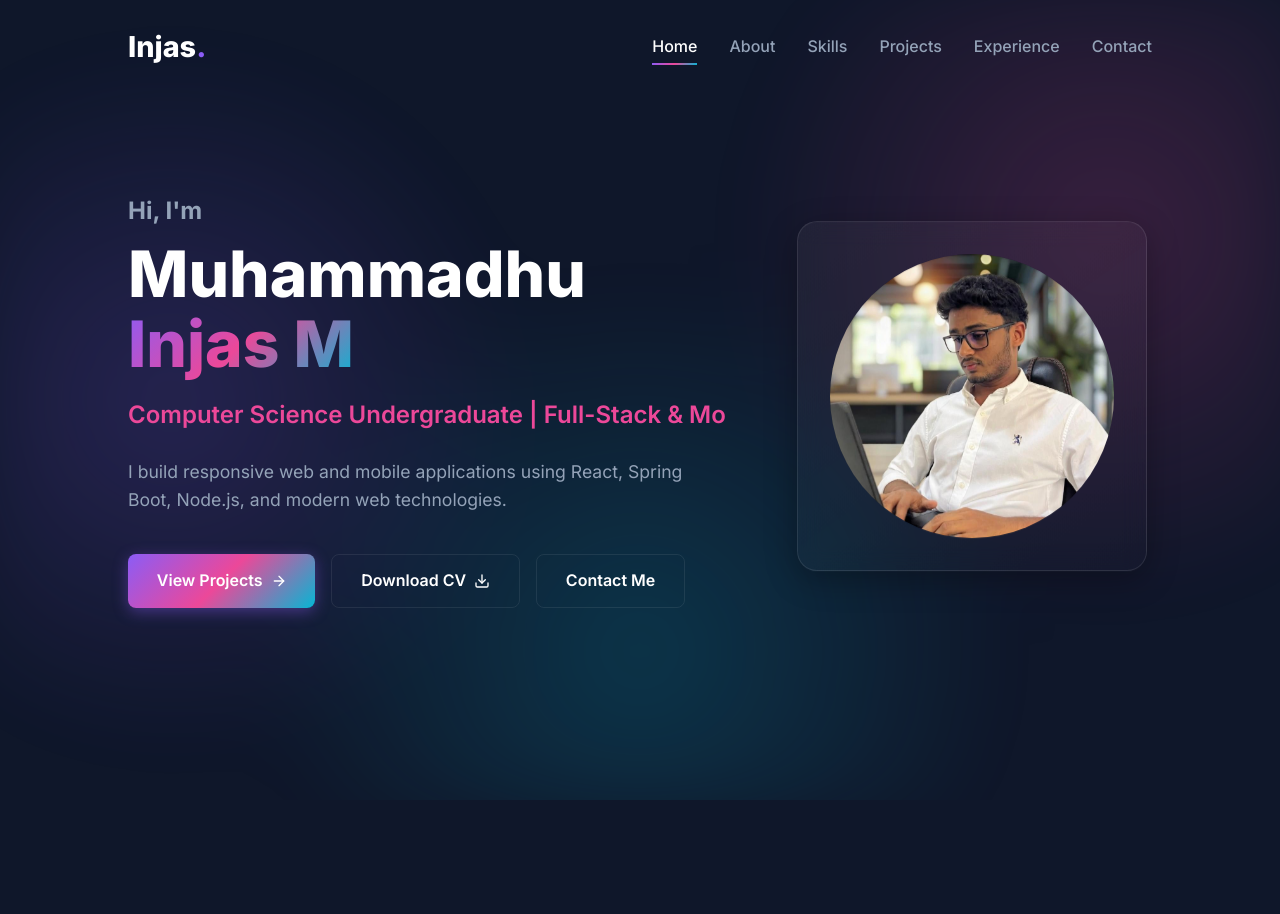
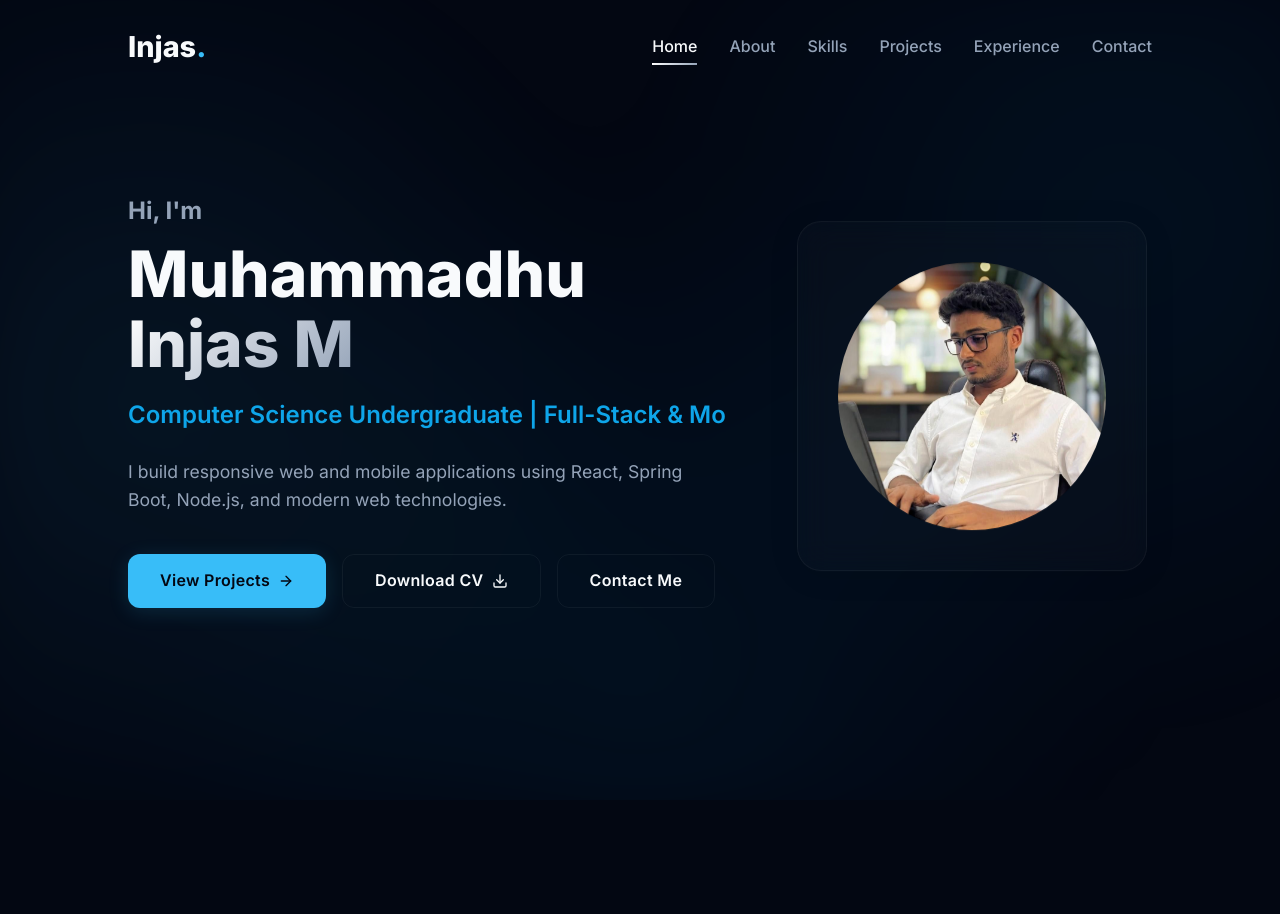
Before and after one commit to injaz89/portfolio, a React (Vite) app: page / in a window 1280 px wide. Shown: the top 914 px of the page. Built offline with nearby package versions, Linux system fonts and the light colour scheme.

Commit message:
feat: implement portfolio structure with new component styles and Hero section integration

```diff
--- a/src/App.css
+++ b/src/App.css
@@ -1,16 +1,17 @@
 @import url('https://fonts.googleapis.com/css2?family=Inter:wght@300;400;500;600;700;800&display=swap');
 
 :root {
-  --bg-color: #0f172a;
-  --card-bg: rgba(255, 255, 255, 0.04);
-  --card-border: rgba(255, 255, 255, 0.08);
-  --primary: #8b5cf6;
-  --secondary: #ec4899;
-  --tertiary: #06b6d4;
-  --text-main: #ffffff;
+  --bg-color: #030712;
+  --card-bg: rgba(255, 255, 255, 0.02);
+  --card-border: rgba(255, 255, 255, 0.05);
+  --primary: #38bdf8;
+  --secondary: #0ea5e9;
+  --tertiary: #0284c7;
+  --text-main: #f8fafc;
   --text-muted: #94a3b8;
-  --gradient-text: linear-gradient(135deg, var(--primary), var(--secondary), var(--tertiary));
-  --gradient-hover: linear-gradient(135deg, var(--secondary), var(--primary));
+  --gradient-text: linear-gradient(135deg, #ffffff, #94a3b8);
+  --gradient-hover: linear-gradient(135deg, var(--primary), var(--secondary));
+  --accent-glow: rgba(56, 189, 248, 0.15);
 }
 
 * {
@@ -33,14 +34,14 @@ body {
 
 /* Custom Scrollbar */
 ::-webkit-scrollbar {
-  width: 10px;
+  width: 8px;
 }
 ::-webkit-scrollbar-track {
   background: var(--bg-color);
 }
 ::-webkit-scrollbar-thumb {
   background: var(--card-border);
-  border-radius: 5px;
+  border-radius: 4px;
 }
 ::-webkit-scrollbar-thumb:hover {
   background: var(--primary);
@@ -55,18 +56,20 @@ body {
 }
 
 .section-title {
-  font-size: 2.5rem;
-  font-weight: 700;
-  margin-bottom: 3rem;
+  font-size: 3rem;
+  font-weight: 800;
+  margin-bottom: 3.5rem;
   text-align: center;
+  letter-spacing: -0.02em;
 }
 
 .section-title span {
   background: var(--gradient-text);
   background-size: 200% 200%;
-  animation: gradientFlow 5s ease infinite;
+  animation: gradientFlow 8s ease infinite;
   -webkit-background-clip: text;
   -webkit-text-fill-color: transparent;
+  color: var(--primary); /* Fallback */
 }
 
 @keyframes gradientFlow {
@@ -76,13 +79,13 @@ body {
 }
 
 .glass-card {
-  background: linear-gradient(145deg, rgba(255, 255, 255, 0.05) 0%, rgba(255, 255, 255, 0.01) 100%);
-  backdrop-filter: blur(12px);
-  -webkit-backdrop-filter: blur(12px);
-  border: 1px solid rgba(255, 255, 255, 0.1);
-  border-radius: 20px;
-  padding: 2rem;
-  box-shadow: 0 8px 32px 0 rgba(0, 0, 0, 0.3);
+  background: var(--card-bg);
+  backdrop-filter: blur(16px);
+  -webkit-backdrop-filter: blur(16px);
+  border: 1px solid var(--card-border);
+  border-radius: 24px;
+  padding: 2.5rem;
+  box-shadow: 0 4px 30px rgba(0, 0, 0, 0.1);
   transition: all 0.4s cubic-bezier(0.175, 0.885, 0.32, 1.275);
   position: relative;
   overflow: hidden;
@@ -92,7 +95,7 @@ body {
   content: '';
   position: absolute;
   top: 0; left: -100%; width: 50%; height: 100%;
-  background: linear-gradient(to right, transparent, rgba(255, 255, 255, 0.05), transparent);
+  background: linear-gradient(to right, transparent, rgba(255, 255, 255, 0.03), transparent);
   transform: skewX(-20deg);
   transition: all 0.7s ease;
 }
@@ -102,14 +105,14 @@ body {
 }
 
 .glass-card:hover {
-  transform: translateY(-8px);
-  box-shadow: 0 15px 40px rgba(139, 92, 246, 0.15);
-  border-color: rgba(255, 255, 255, 0.2);
+  transform: translateY(-6px);
+  border-color: rgba(56, 189, 248, 0.2);
+  box-shadow: 0 10px 40px var(--accent-glow);
 }
 
 .btn {
-  padding: 0.8rem 1.8rem;
-  border-radius: 8px;
+  padding: 0.8rem 2rem;
+  border-radius: 12px;
   font-weight: 600;
   cursor: pointer;
   transition: all 0.3s ease;
@@ -119,16 +122,18 @@ body {
   gap: 0.5rem;
   border: none;
   font-size: 1rem;
+  letter-spacing: 0.02em;
 }
 
 .btn-primary {
-  background: var(--gradient-text);
-  color: white;
-  box-shadow: 0 4px 15px rgba(139, 92, 246, 0.4);
+  background: var(--primary);
+  color: #030712;
+  box-shadow: 0 4px 20px var(--accent-glow);
 }
 
 .btn-primary:hover {
-  box-shadow: 0 6px 20px rgba(139, 92, 246, 0.6);
+  background: var(--text-main);
+  box-shadow: 0 6px 25px rgba(255, 255, 255, 0.2);
   transform: translateY(-2px);
 }
 
@@ -140,7 +145,8 @@ body {
 
 .btn-outline:hover {
   border-color: var(--primary);
-  background: rgba(139, 92, 246, 0.1);
+  background: rgba(56, 189, 248, 0.05);
+  color: var(--primary);
   transform: translateY(-2px);
 }
 
--- a/src/components/Certifications.css
+++ b/src/components/Certifications.css
@@ -23,7 +23,7 @@
   width: 50px;
   height: 50px;
   border-radius: 12px;
-  background: rgba(139, 92, 246, 0.1);
+  background: rgba(56, 189, 248, 0.1);
   color: var(--primary);
   display: flex;
   justify-content: center;
--- a/src/components/Contact.css
+++ b/src/components/Contact.css
@@ -119,7 +119,7 @@
 .form-group textarea:focus {
   outline: none;
   border-color: var(--primary);
-  box-shadow: 0 0 0 2px rgba(139, 92, 246, 0.2);
+  box-shadow: 0 0 0 2px rgba(56, 189, 248, 0.2);
 }
 
 .submit-btn {
--- a/src/components/Experience.css
+++ b/src/components/Experience.css
@@ -40,14 +40,14 @@
   color: var(--primary);
   font-size: 1.2rem;
   z-index: 1;
-  box-shadow: 0 0 0 0 rgba(139, 92, 246, 0.4);
+  box-shadow: 0 0 0 0 rgba(56, 189, 248, 0.4);
   animation: pulseDot 2s infinite;
 }
 
 @keyframes pulseDot {
-  0% { box-shadow: 0 0 0 0 rgba(139, 92, 246, 0.4); }
-  70% { box-shadow: 0 0 0 10px rgba(139, 92, 246, 0); }
-  100% { box-shadow: 0 0 0 0 rgba(139, 92, 246, 0); }
+  0% { box-shadow: 0 0 0 0 rgba(56, 189, 248, 0.4); }
+  70% { box-shadow: 0 0 0 10px rgba(56, 189, 248, 0); }
+  100% { box-shadow: 0 0 0 0 rgba(56, 189, 248, 0); }
 }
 
 .timeline-content {
@@ -57,7 +57,7 @@
 .timeline-date {
   display: inline-block;
   padding: 0.3rem 1rem;
-  background: rgba(139, 92, 246, 0.1);
+  background: rgba(56, 189, 248, 0.1);
   color: var(--primary);
   border-radius: 20px;
   font-size: 0.85rem;
--- a/src/components/Hero.css
+++ b/src/components/Hero.css
@@ -14,17 +14,17 @@
   width: 100%;
   height: 100%;
   background-image:
-    radial-gradient(circle at 15% 50%, rgba(139, 92, 246, 0.2), transparent 30%),
-    radial-gradient(circle at 85% 30%, rgba(236, 72, 153, 0.2), transparent 30%),
-    radial-gradient(circle at 50% 80%, rgba(6, 182, 212, 0.2), transparent 40%);
+    radial-gradient(circle at 15% 50%, rgba(56, 189, 248, 0.1), transparent 40%),
+    radial-gradient(circle at 85% 30%, rgba(14, 165, 233, 0.08), transparent 40%),
+    radial-gradient(circle at 50% 80%, rgba(2, 132, 199, 0.1), transparent 50%);
   z-index: -1;
-  filter: blur(40px);
+  filter: blur(50px);
   animation: pulseGlow 8s ease-in-out infinite alternate;
 }
 
 @keyframes pulseGlow {
-  0% { opacity: 0.6; transform: scale(0.95); }
-  100% { opacity: 1; transform: scale(1.05); }
+  0% { opacity: 0.5; transform: scale(0.9); }
+  100% { opacity: 0.8; transform: scale(1.1); }
 }
 
 .hero-content {
@@ -111,10 +111,10 @@
   display: flex;
   align-items: center;
   justify-content: center;
-  background: linear-gradient(135deg, rgba(139, 92, 246, 0.4), rgba(236, 72, 153, 0.4), rgba(6, 182, 212, 0.4));
+  background: linear-gradient(135deg, rgba(56, 189, 248, 0.3), rgba(14, 165, 233, 0.2), rgba(2, 132, 199, 0.3));
   background-size: 200% 200%;
   animation: floating 6s ease-in-out infinite, gradientFlow 5s ease infinite;
-  box-shadow: 0 0 40px rgba(139, 92, 246, 0.3);
+  box-shadow: 0 0 40px rgba(56, 189, 248, 0.2);
 }
 
 @keyframes floating {
--- a/src/components/Hero.jsx
+++ b/src/components/Hero.jsx
@@ -43,7 +43,7 @@ const Hero = () => {
             <Link to="projects" smooth={true} duration={500} className="btn btn-primary">
               View Projects <FiArrowRight />
             </Link>
-            <a href="/cv.pdf" target="_blank" rel="noopener noreferrer" className="btn btn-outline">
+            <a href="/INJAS_IFHAM_CV.pdf" download="INJAS_IFHAM_CV.pdf" target="_blank" rel="noopener noreferrer" className="btn btn-outline">
               Download CV <FiDownload />
             </a>
             <Link to="contact" smooth={true} duration={500} className="btn btn-outline">
--- a/src/components/Projects.css
+++ b/src/components/Projects.css
@@ -18,9 +18,10 @@
 }
 
 .filter-btn:hover, .filter-btn.active {
-  background: var(--gradient-text);
+  background: var(--primary);
+  color: #030712;
   border-color: transparent;
-  box-shadow: 0 4px 15px rgba(139, 92, 246, 0.3);
+  box-shadow: 0 4px 15px var(--accent-glow);
 }
 
 .projects-grid {
@@ -62,7 +63,7 @@
   left: 0;
   width: 100%;
   height: 100%;
-  background: rgba(15, 23, 42, 0.8);
+  background: rgba(3, 7, 18, 0.85);
   display: flex;
   justify-content: center;
   align-items: center;
@@ -80,7 +81,7 @@
   height: 45px;
   border-radius: 50%;
   background: var(--primary);
-  color: white;
+  color: #030712;
   display: flex;
   justify-content: center;
   align-items: center;
@@ -90,7 +91,8 @@
 
 .project-link:hover {
   transform: translateY(-3px);
-  background: var(--secondary);
+  background: var(--text-main);
+  box-shadow: 0 4px 15px rgba(255, 255, 255, 0.2);
 }
 
 .project-info {
@@ -103,7 +105,7 @@
 .project-info h3 {
   margin-bottom: 0.5rem;
   font-size: 1.3rem;
-  color: var(--secondary);
+  color: var(--primary);
 }
 
 .project-desc {
@@ -130,6 +132,7 @@
 }
 
 .project-card:hover .tech-badge {
-  border-color: rgba(139, 92, 246, 0.4);
-  background: rgba(139, 92, 246, 0.1);
+  border-color: rgba(56, 189, 248, 0.4);
+  background: rgba(56, 189, 248, 0.1);
+  color: var(--primary);
 }
--- a/src/components/Skills.css
+++ b/src/components/Skills.css
@@ -68,7 +68,7 @@
   height: 100%;
   background: var(--gradient-text);
   border-radius: 4px;
-  box-shadow: 0 0 10px rgba(139, 92, 246, 0.5);
+  box-shadow: 0 0 10px rgba(56, 189, 248, 0.5);
   position: relative;
   overflow: hidden;
 }
```
Also changed, not shown: 1 other file (tests, documents, lock files or other folders).
